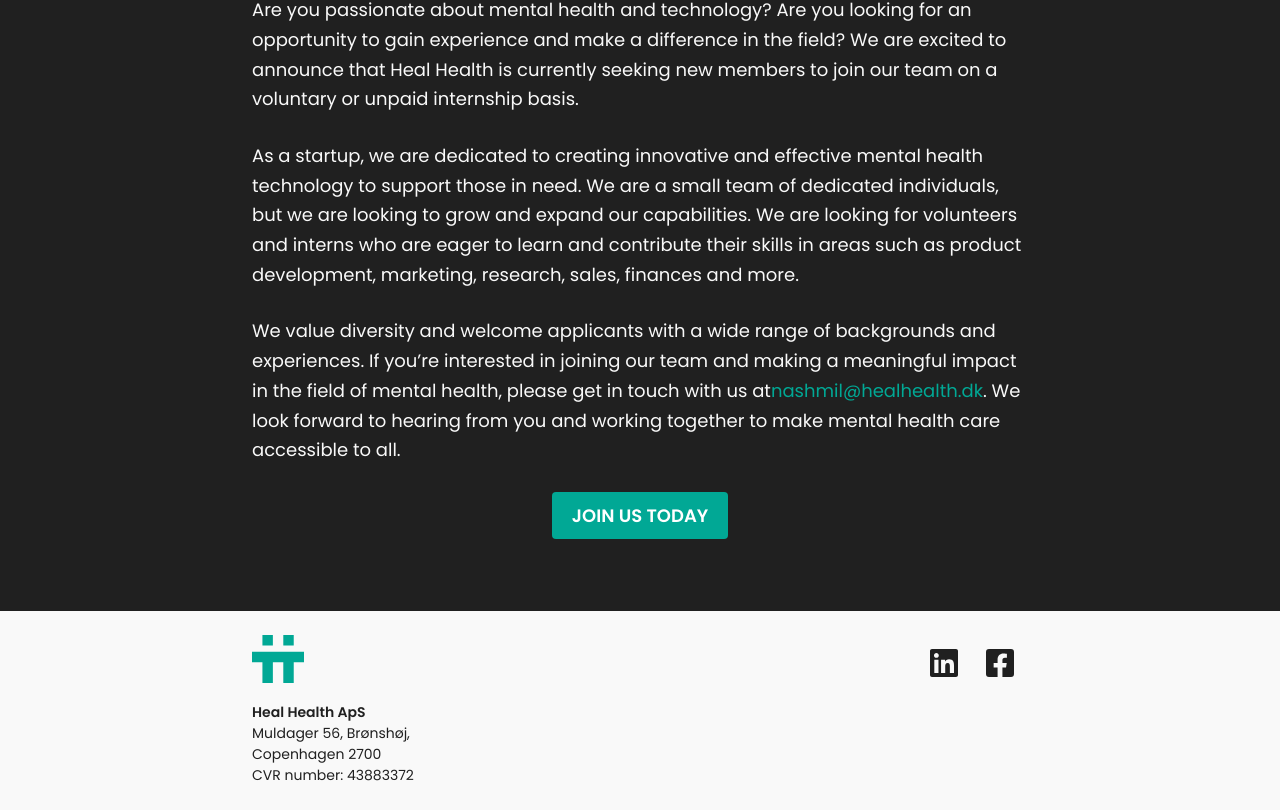
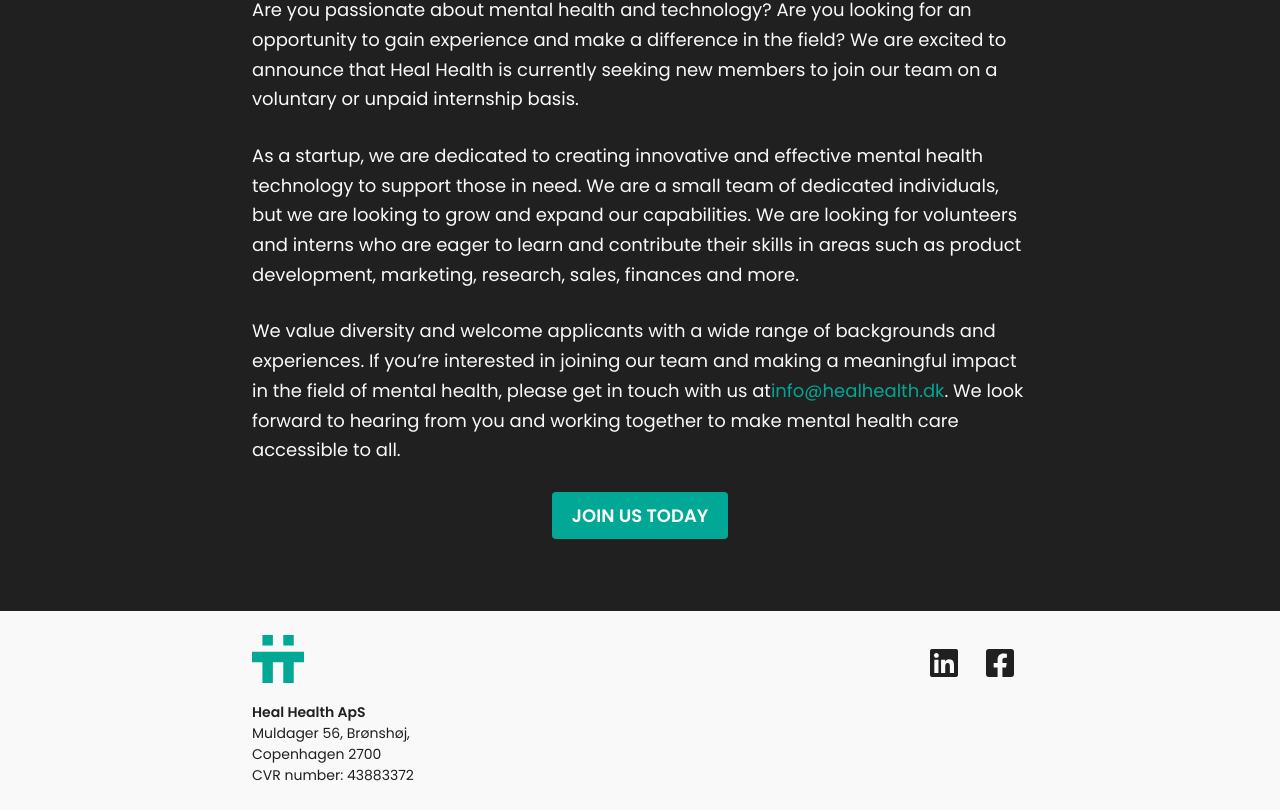
Before and after one commit to healhealth/website, a React (Create React App) app: page / in a window 1280 px wide. Shown: the part 4443-5253 px from the top of the page. Built offline with nearby package versions, Linux system fonts and the light colour scheme.

Commit message:
Fixed email address

```diff
--- a/src/components/Join.tsx
+++ b/src/components/Join.tsx
@@ -22,12 +22,12 @@ const Join = () => (
         backgrounds and experiences. If you’re interested in joining our team
         and making a meaningful impact in the field of mental health, please get
         in touch with us at
-        <a href="mailto:nashmil@healhealth.dk">nashmil@healhealth.dk</a>. We
-        look forward to hearing from you and working together to make mental
-        health care accessible to all.
+        <a href="mailto:info@healhealth.dk">info@healhealth.dk</a>. We look
+        forward to hearing from you and working together to make mental health
+        care accessible to all.
       </p>
       <div className="join-us-button-wrapper">
-        <a href="mailto:nashmil@healhealth.dk" className="join-us-button">
+        <a href="mailto:info@healhealth.dk" className="join-us-button">
           Join us today
         </a>
       </div>
```
